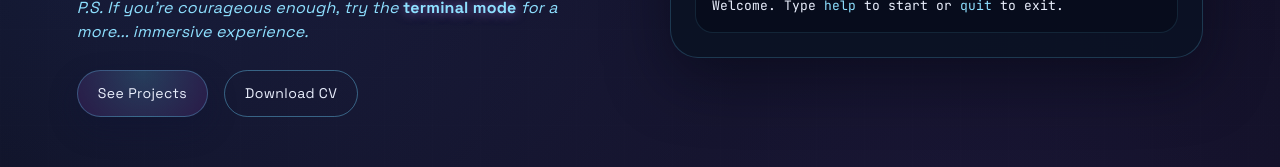
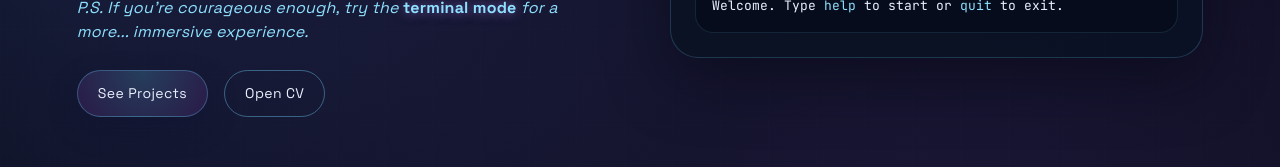
Before and after one commit to Koisuji02/Koisuji02.github.io, a React (Vite) app: page / in a window 1280 px wide. Shown: the part 451-618 px from the top of the page. Built offline with nearby package versions, Linux system fonts and the light colour scheme.

Commit message:
POST: Added CV

```diff
--- a/src/pages/Home.jsx
+++ b/src/pages/Home.jsx
@@ -4,6 +4,7 @@ import SkillsGrid from '../components/SkillsGrid';
 import RepoViewer from '../components/RepoViewer';
 import { about, notes } from '../data/siteData';
 import TypewriterTitle from '../components/TypewriterTitle';
+import cvPdf from '../assets/pdf/cv.pdf';
 
 const Home = () => {
   return (
@@ -52,7 +53,9 @@ const Home = () => {
           </p>
           <div className="hero__cta">
             <a className="btn btn--bubble" href="#projects">See Projects</a>
-            <a className="btn btn--ghost" href="/notes/cv.pdf">Download CV</a>
+            <a className="btn btn--ghost" href={cvPdf} target="_blank" rel="noreferrer">
+              Open CV
+            </a>
           </div>
         </div>
 
```
Also changed, not shown: 1 other file (tests, documents, lock files or other folders).
